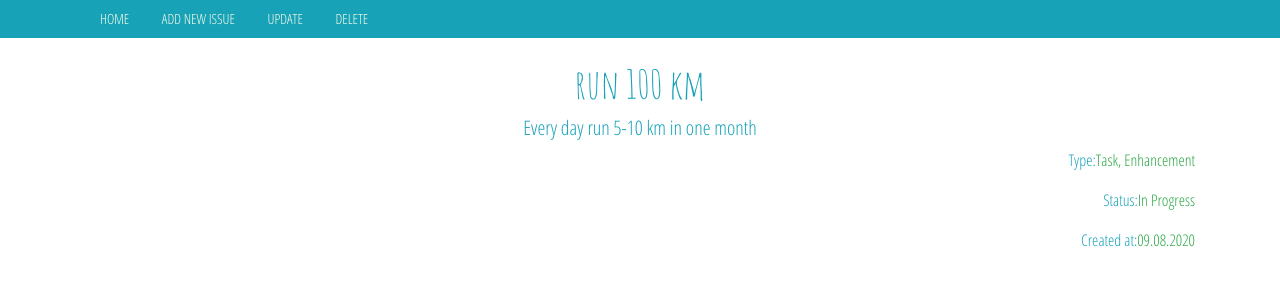
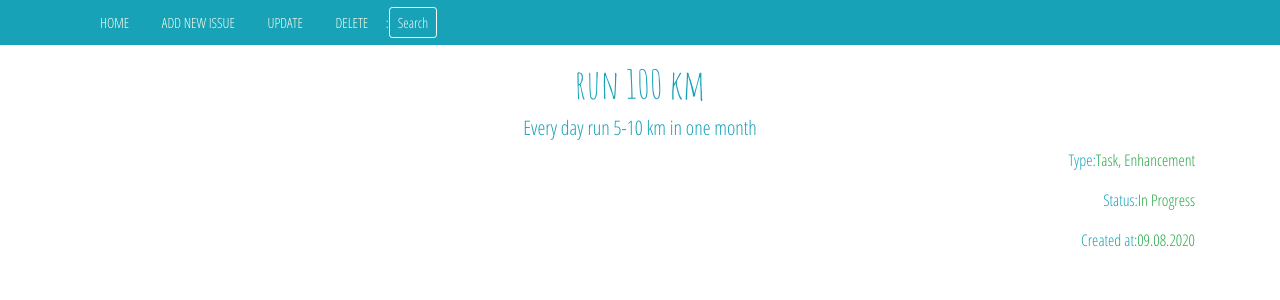
Before and after one commit to iBekNomad/python6_homework_projects_Aibek_Kazakbaev, a Django app: page /issue/2/ in a window 1280 px wide. Shown: the top 300 px of the page. Run offline with Django 3.2, Linux system fonts and the light colour scheme; data comes from the database, SQL or seed files in the repository; some libraries are stand-ins or nearby versions.

Commit message:
fixed html files

```diff
--- a/source/webapp/templates/base.html
+++ b/source/webapp/templates/base.html
@@ -21,6 +21,7 @@
                 <li><a href="{% url 'index' %}" class="text-uppercase text-decoration-none">Home</a></li>
                 <li><a href="{% url 'issue_create' %}" class="text-uppercase text-decoration-none">Add new issue</a></li>
                 <li>{% block menu %}{% endblock %}</li>
+                <li class="d-inline-block">{% include 'partial/simple_search.html' %}</li>
             </ul>
         </div>
     </nav>
--- a/source/webapp/templates/index.html
+++ b/source/webapp/templates/index.html
@@ -2,9 +2,9 @@
 
 {% block title %}Main{% endblock %}
 
-{% block menu %}
-    {% include 'partial/simple_search.html' %}
-{% endblock %}
+{#{% block menu %}#}
+{#    #}
+{#{% endblock %}#}
 
 {% block content %}
     <h1 class="text-uppercase text-info amatic-text">To do list</h1>
--- a/source/webapp/templates/partial/simple_search.html
+++ b/source/webapp/templates/partial/simple_search.html
@@ -1,4 +1,4 @@
-<form class="text-center" action="" method="GET">
+<form class="form-inline my-2 my-lg-0" action="" method="GET">
     <label class="text-uppercase" for="{{ form.search.id_for_label }}">{{ form.search.label }}:</label>
     {{ form.search }}
     <input class="btn btn-sm btn-outline-light" type="submit" value="Search">
```
